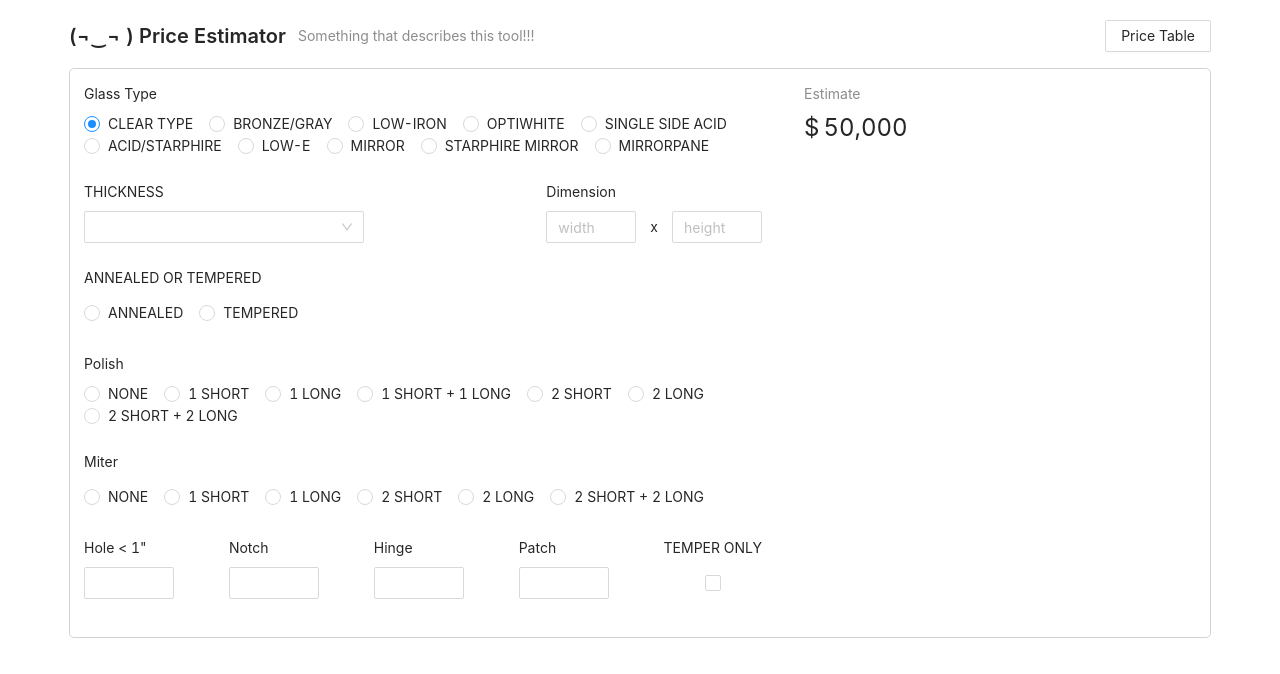
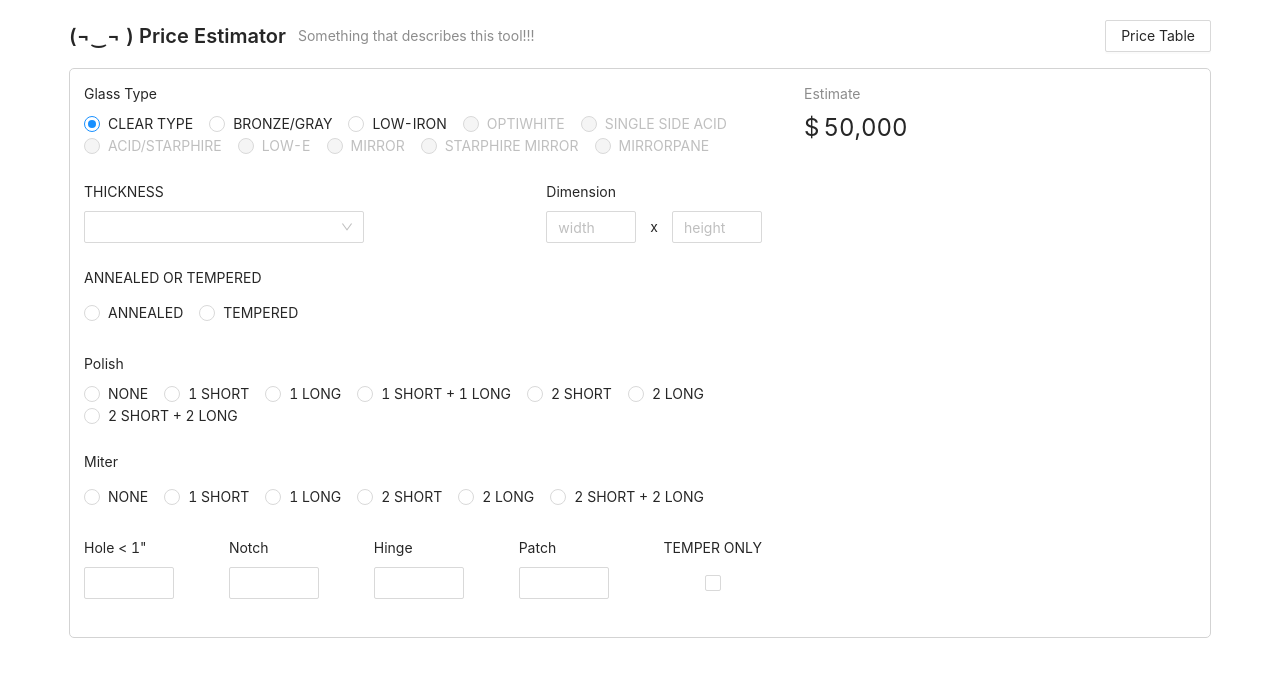
Before and after one commit to munjo5746/simple_menu, a React (Create React App) app: page / in a window 1280 px wide. Shown: the top 674 px of the page. Built offline with nearby package versions, Linux system fonts and the light colour scheme.

Commit message:
removed glass types that are not available

```diff
--- a/src/App.tsx
+++ b/src/App.tsx
@@ -132,6 +132,11 @@ function App() {
         }
     }, []);
 
+    const availableGlassTypes = React.useMemo(
+        () => json.map((data) => data.glass_type),
+        [json],
+    );
+
     const [openDrawer, setOpenDrawer] = React.useState<boolean>(false);
     const [form] = Form.useForm();
     const [calcForm, setCalcForm] = React.useState<
@@ -228,6 +233,11 @@ function App() {
                                 {glassTypes.map((glassType) => (
                                     <Radio
                                         key={`glass-type-option-${glassType.value}`}
+                                        disabled={
+                                            !availableGlassTypes.includes(
+                                                glassType.value,
+                                            )
+                                        }
                                         value={glassType.value}
                                     >
                                         {glassType.label}
```
